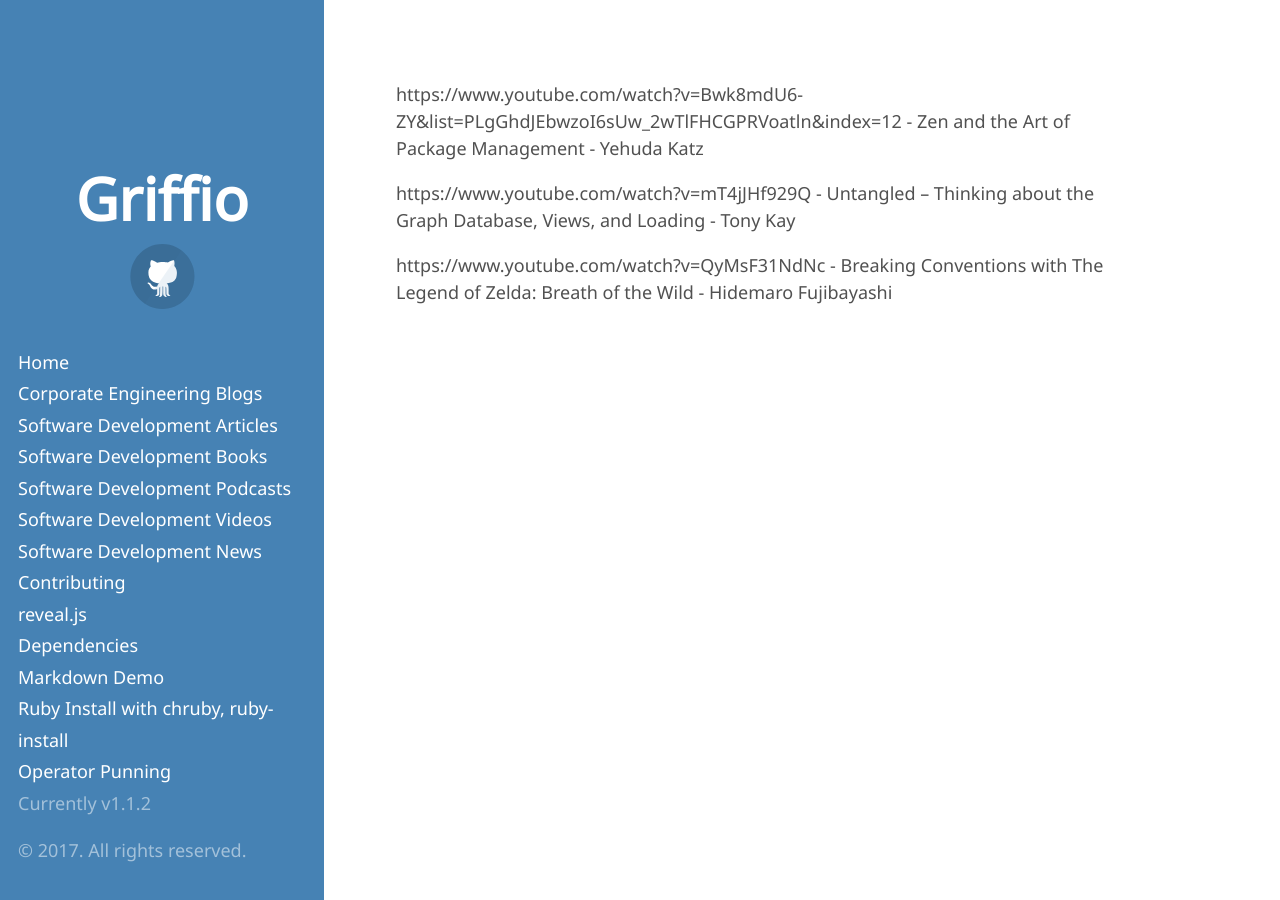
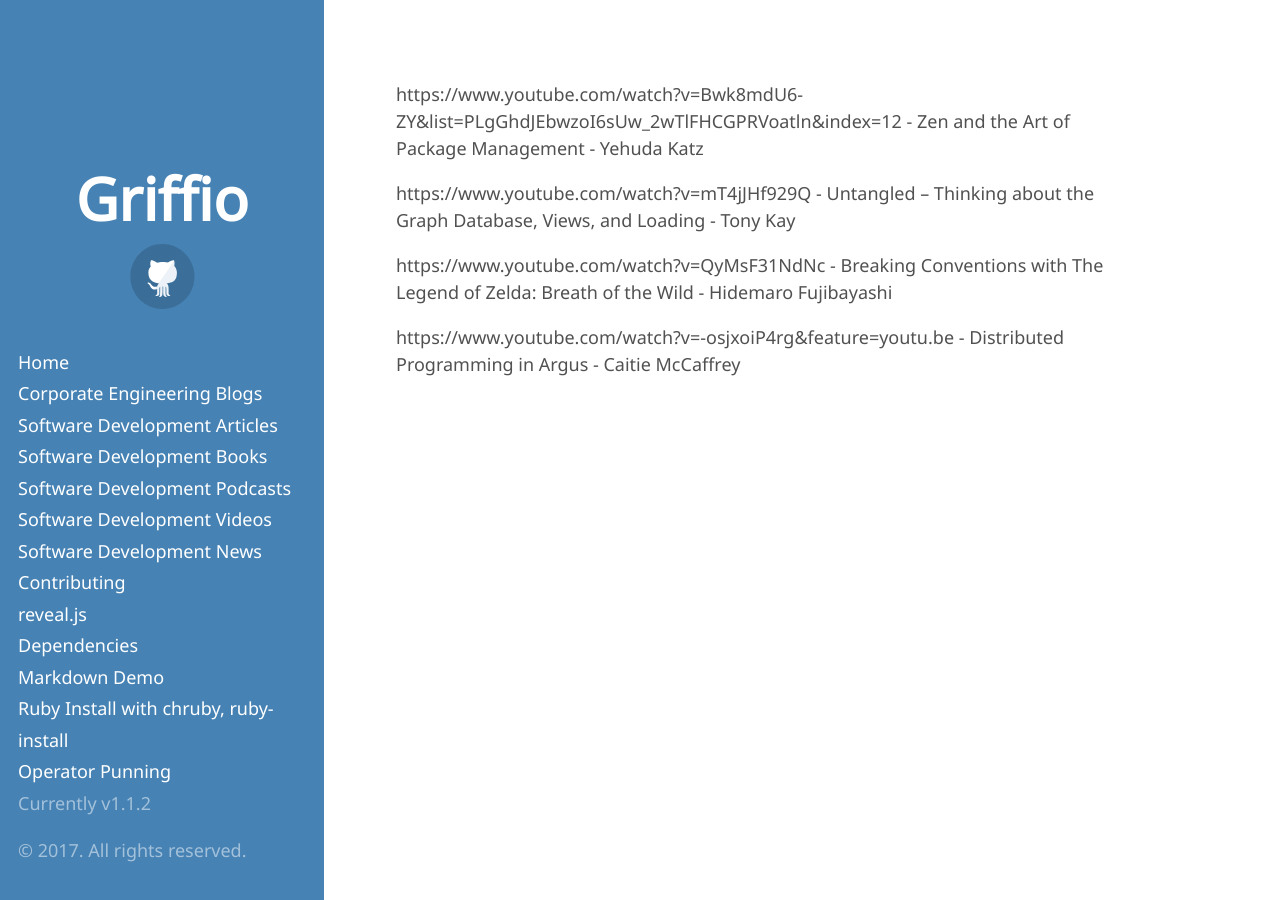
Before and after one commit to griffio/griffio.github.io, a Jekyll site: the page built from tech_talks_highlighted_2017.md, in a window 1280 px wide. Built offline with Jekyll 4.4.1, drawn with Linux system fonts in a browser that asks for light colours; some web fonts are replaced; our own code applies the rules of GitHub Pages for plain Markdown files.

Commit message:
Distributed Programming in Argus
"Feral Concurrency"

```diff
--- a/tech_talks_highlighted_2017.md
+++ b/tech_talks_highlighted_2017.md
@@ -3,3 +3,5 @@
 https://www.youtube.com/watch?v=mT4jJHf929Q - Untangled – Thinking about the Graph Database, Views, and Loading - Tony Kay
 
 https://www.youtube.com/watch?v=QyMsF31NdNc - Breaking Conventions with The Legend of Zelda: Breath of the Wild - Hidemaro Fujibayashi
+
+https://www.youtube.com/watch?v=-osjxoiP4rg&feature=youtu.be - Distributed Programming in Argus - Caitie McCaffrey
```
